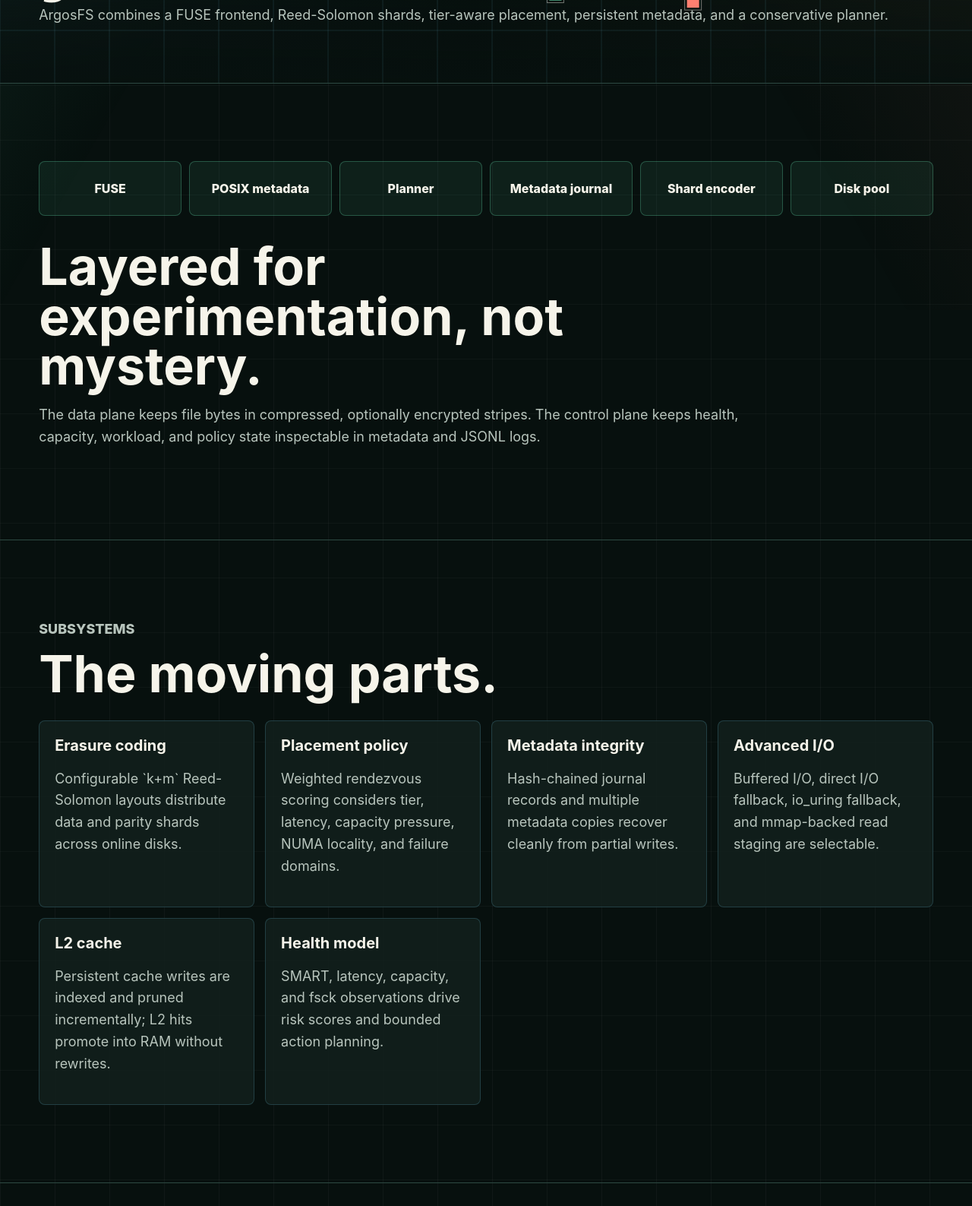
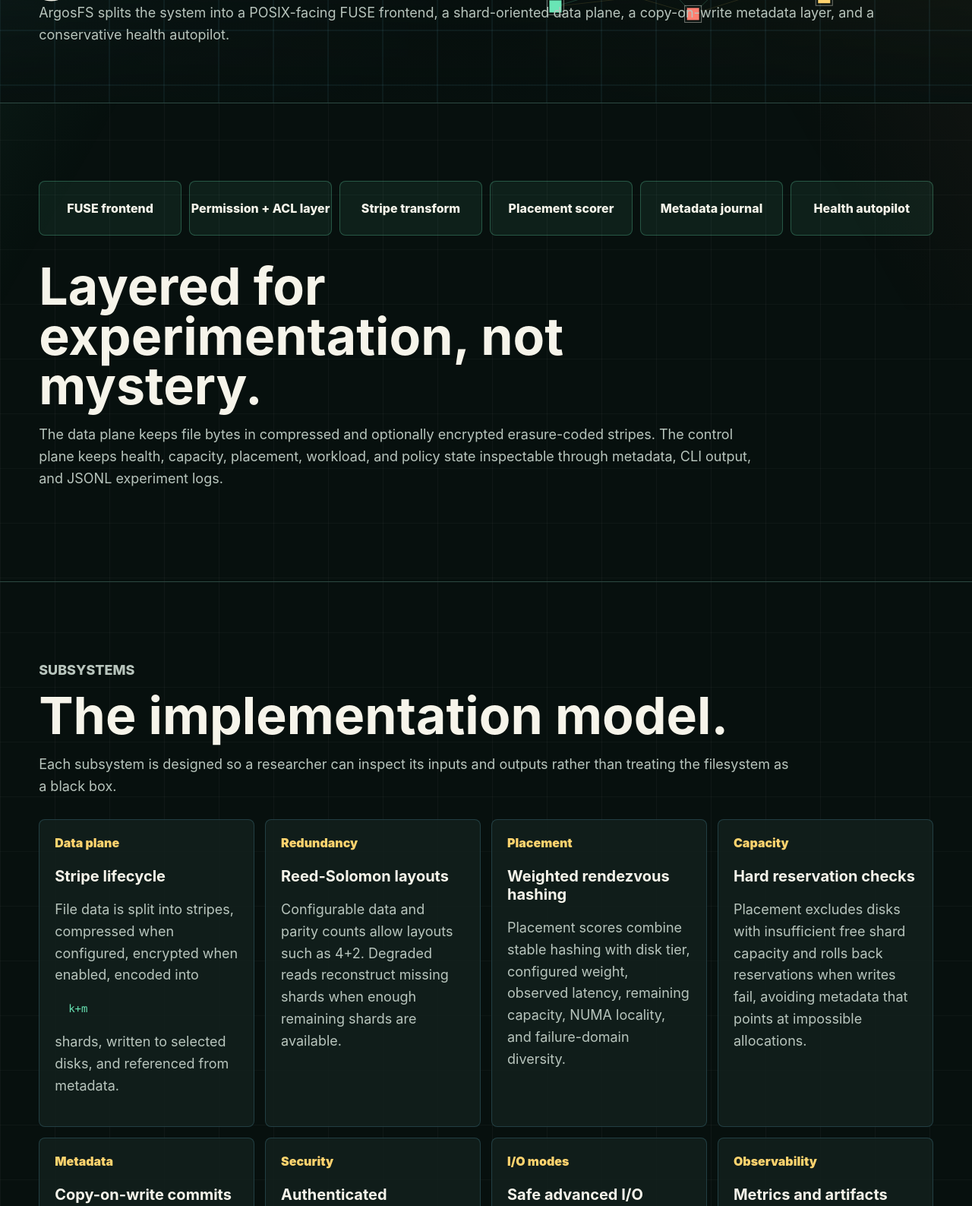
Before and after one commit to fwerkor/argosfs, a plain HTML site: page website/technology.html in a window 1280 px wide. Shown: the part 392-1979 px from the top of the page at 76% size. Drawn offline with Linux system fonts and the light colour scheme.

Commit message:
Deepen website technology overview
(cherry picked from commit d9d0c53a9b68bba688da47f32a00dd78fc489acf)

```diff
--- a/website/technology.html
+++ b/website/technology.html
@@ -4,7 +4,7 @@
     <meta charset="utf-8">
     <meta name="viewport" content="width=device-width, initial-scale=1">
     <title>Technology | ArgosFS</title>
-    <meta name="description" content="ArgosFS technology overview: erasure coding, placement, metadata, cache, FUSE, and health automation.">
+    <meta name="description" content="ArgosFS technical overview: FUSE request handling, erasure coding, weighted placement, metadata recovery, cache, advanced I/O, and safety-constrained automation.">
     <link rel="icon" href="favicon.svg" type="image/svg+xml">
     <link rel="stylesheet" href="styles.css">
   </head>
@@ -28,37 +28,54 @@
         <div>
           <p class="eyebrow">Technology</p>
           <h1>Storage decisions you can audit.</h1>
-          <p>ArgosFS combines a FUSE frontend, Reed-Solomon shards, tier-aware placement, persistent metadata, and a conservative planner.</p>
+          <p>ArgosFS splits the system into a POSIX-facing FUSE frontend, a shard-oriented data plane, a copy-on-write metadata layer, and a conservative health autopilot.</p>
         </div>
       </section>
 
       <section class="section architecture">
-        <div class="rail">
-          <span>FUSE</span>
-          <span>POSIX metadata</span>
-          <span>Planner</span>
+        <div class="rail architecture-rail">
+          <span>FUSE frontend</span>
+          <span>Permission + ACL layer</span>
+          <span>Stripe transform</span>
+          <span>Placement scorer</span>
           <span>Metadata journal</span>
-          <span>Shard encoder</span>
-          <span>Disk pool</span>
+          <span>Health autopilot</span>
         </div>
         <div class="architecture-copy">
           <h2>Layered for experimentation, not mystery.</h2>
-          <p>The data plane keeps file bytes in compressed, optionally encrypted stripes. The control plane keeps health, capacity, workload, and policy state inspectable in metadata and JSONL logs.</p>
+          <p>The data plane keeps file bytes in compressed and optionally encrypted erasure-coded stripes. The control plane keeps health, capacity, placement, workload, and policy state inspectable through metadata, CLI output, and JSONL experiment logs.</p>
         </div>
       </section>
 
       <section class="section">
-        <div class="section-heading">
+        <div class="section-heading compact-heading">
           <p class="eyebrow">Subsystems</p>
-          <h2>The moving parts.</h2>
+          <h2>The implementation model.</h2>
+          <p>Each subsystem is designed so a researcher can inspect its inputs and outputs rather than treating the filesystem as a black box.</p>
         </div>
-        <div class="feature-grid">
-          <article><h3>Erasure coding</h3><p>Configurable `k+m` Reed-Solomon layouts distribute data and parity shards across online disks.</p></article>
-          <article><h3>Placement policy</h3><p>Weighted rendezvous scoring considers tier, latency, capacity pressure, NUMA locality, and failure domains.</p></article>
-          <article><h3>Metadata integrity</h3><p>Hash-chained journal records and multiple metadata copies recover cleanly from partial writes.</p></article>
-          <article><h3>Advanced I/O</h3><p>Buffered I/O, direct I/O fallback, io_uring fallback, and mmap-backed read staging are selectable.</p></article>
-          <article><h3>L2 cache</h3><p>Persistent cache writes are indexed and pruned incrementally; L2 hits promote into RAM without rewrites.</p></article>
-          <article><h3>Health model</h3><p>SMART, latency, capacity, and fsck observations drive risk scores and bounded action planning.</p></article>
+        <div class="feature-grid feature-grid-4">
+          <article><span>Data plane</span><h3>Stripe lifecycle</h3><p>File data is split into stripes, compressed when configured, encrypted when enabled, encoded into <code class="inline-code">k+m</code> shards, written to selected disks, and referenced from metadata.</p></article>
+          <article><span>Redundancy</span><h3>Reed-Solomon layouts</h3><p>Configurable data and parity counts allow layouts such as 4+2. Degraded reads reconstruct missing shards when enough remaining shards are available.</p></article>
+          <article><span>Placement</span><h3>Weighted rendezvous hashing</h3><p>Placement scores combine stable hashing with disk tier, configured weight, observed latency, remaining capacity, NUMA locality, and failure-domain diversity.</p></article>
+          <article><span>Capacity</span><h3>Hard reservation checks</h3><p>Placement excludes disks with insufficient free shard capacity and rolls back reservations when writes fail, avoiding metadata that points at impossible allocations.</p></article>
+          <article><span>Metadata</span><h3>Copy-on-write commits</h3><p>Metadata writes use journal snapshots, multiple metadata copies, hash validation, replay, and mismatch repair to survive interrupted updates.</p></article>
+          <article><span>Security</span><h3>Authenticated encryption</h3><p>Argon2id-derived keys and XChaCha20-Poly1305 protect stripe contents; invalid or missing keys cause read/write denial rather than silent corruption.</p></article>
+          <article><span>I/O modes</span><h3>Safe advanced I/O</h3><p>Buffered I/O remains the baseline. Direct I/O and io_uring are attempted only when safe, with buffered fallback for unsupported or unaligned cases.</p></article>
+          <article><span>Observability</span><h3>Metrics and artifacts</h3><p>Health JSON, autopilot explanations, Prometheus metrics, fsck reports, CSV timings, and manifests make experiments reproducible.</p></article>
+        </div>
+      </section>
+
+      <section class="section dark-band split-feature">
+        <div>
+          <p class="eyebrow">Control plane</p>
+          <h2>Automation is gated by invariants.</h2>
+          <p>The autopilot plans maintenance from health and workload signals, but it must preserve redundancy, capacity feasibility, metadata consistency, and bootability before it can mutate the volume.</p>
+        </div>
+        <div class="principle-grid principle-grid-tight">
+          <article><span>Safety</span><h3>Never optimize through an unsafe state</h3><p>Actions are rejected when they would violate redundancy or capacity constraints.</p></article>
+          <article><span>Explainability</span><h3>Dry-run before mutation</h3><p>Planner output records selected actions and rejected alternatives.</p></article>
+          <article><span>Bounded work</span><h3>Maintenance is incremental</h3><p>Scrub, rebalance, drain, and self-heal work are budgeted to control interference.</p></article>
+          <article><span>Verification</span><h3>After-action checks close the loop</h3><p>Journal, fsck, and shard validation can downgrade automation when assumptions fail.</p></article>
         </div>
       </section>
 
@@ -69,7 +86,8 @@
         </div>
         <pre><code>argosfs autopilot ROOT --dry-run --explain --json
 argosfs health ROOT --json
-argosfs verify-journal ROOT</code></pre>
+argosfs verify-journal ROOT
+argosfs fsck ROOT --repair --remove-orphans</code></pre>
       </section>
     </main>
 
```
